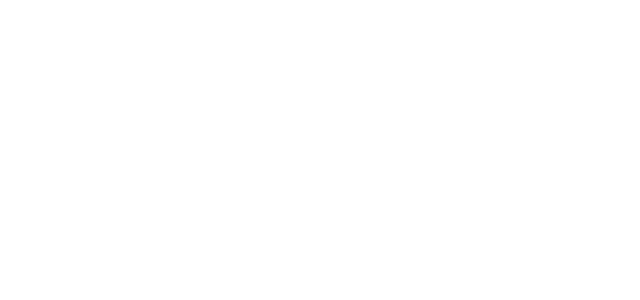
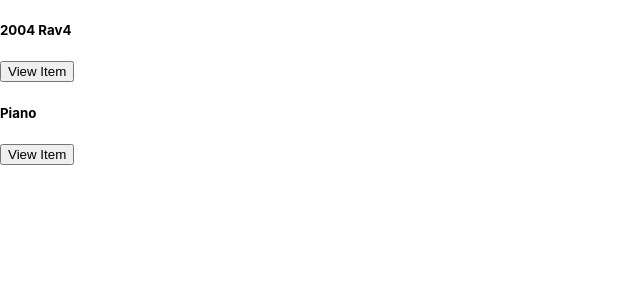
Before and after one commit to gb-webdev/Haunted-frontend, a React (Create React App) app in the folder haunted/: page /items in a window 1280 px wide. Shown: the top 300 px of the page, without its empty margins (0-640 px from the left). Built offline with nearby package versions, Linux system fonts and the light colour scheme.

Commit message:
added itemIndex page and edited app etc

```diff
--- a/haunted/public/index.html
+++ b/haunted/public/index.html
@@ -9,7 +9,6 @@
       name="description"
       content="Web site created using create-react-app"
     />
-    <link rel="apple-touch-icon" href="%PUBLIC_URL%/logo192.png" />
     <!--
       manifest.json provides metadata used when your web app is installed on a
       user's mobile device or desktop. See https://developers.google.com/web/fundamentals/web-app-manifest/
--- a/haunted/src/App.js
+++ b/haunted/src/App.js
@@ -5,7 +5,7 @@
 import Header from './components/Header.js'
 import SignUp from './pages/SignUp.js'
 import SignIn from './pages/SignIn.js'
-import Items from './pages/Items.js'
+import ItemIndex from './pages/ItemIndex.js'
 import ItemNew from './pages/ItemNew.js'
 import ProtectedIndex from './pages/ProtectedIndex.js'
 import './App.css'
@@ -33,7 +33,7 @@
       <div className="App-container">
         <Routes>
           <Route path='/' element={<Header />} />
-          <Route path='/items' element={<Items />} />
+          <Route path='/items' element={<ItemIndex items={items} />} />
           <Route path='/itemnew' element={<ItemNew createItem={createItem} currentUser={currentUser} />} />
           {currentUser && (
             <Route path="/myitems" element={<ProtectedIndex items={items} currentUser={currentUser} />} />
--- a/haunted/src/pages/ItemIndex.js
+++ b/haunted/src/pages/ItemIndex.js
@@ -1,10 +1,20 @@
 import React from 'react'
+import { NavLink } from 'react-router-dom'
 
 
-const ItemIndex = () => {
+const ItemIndex = ({ items }) => {
     return (
         <div className='index-container'>
-
+            <div className='item-card'>
+                {items.map((item) => (
+                    <div className='card-content' key={(item.id)}>
+                        <h5 className='card-title'>{item.title}</h5>
+                        <NavLink to={`/items/${item.id}`}>
+                        <button>View Item</button>
+                        </NavLink>
+                    </div>
+                ))}
+            </div>
         </div>
     )
 }
--- a/haunted/src/pages/Items.js
+++ /dev/null
@@ -1,11 +0,0 @@
-import React from 'react'
-
-const Items = () => {
-    return (
-        <div className='items-container'>
-
-        </div>
-    )
-}
-
-export default Items
--- a/haunted/src/pages/SignIn.js
+++ b/haunted/src/pages/SignIn.js
@@ -1,5 +1,5 @@
 import React, { useRef } from 'react'
-import { useNavigate } from 'react-router-dom'
+import { useNavigate, Link } from 'react-router-dom'
 import './SignIn.css'
 
 const SignIn = ({ login }) => {
@@ -27,7 +27,7 @@
                 <input type='email' name='email' placeholder='Enter Email...' />
                 <input type='text' name='password' placeholder='Enter Password' />
                 <input className='submit-button' type='submit' value='Submit' />
-                <h5>New to Haunted?<a className='signup-link' href='/sugnup'>Sign Up Here!</a></h5>
+                <h5>New to Haunted?<Link className='signup-link' to='/sugnup'>Sign Up Here!</Link></h5>
             </form>
         </div>
     )
--- a/haunted/src/pages/SignUp.js
+++ b/haunted/src/pages/SignUp.js
@@ -1,5 +1,5 @@
 import React, { useRef } from 'react'
-import { useNavigate } from 'react-router-dom'
+import { useNavigate, Link } from 'react-router-dom'
 import './SignUp.css'
 
 const SignUp = ({ SignUp }) => {
@@ -32,7 +32,7 @@
                 <input type='text' name='password_confirmation' placeholder='confirm password'/>
                 <input type='submit' value='Submit' className='submit-button'/>
                 <span>Already Have an Account?
-                <a href='/login'className='login'>Log In!</a></span>
+                <Link to='/login'className='login'>Log In!</Link></span>
             </form>
         </div>
     )
```
Also changed, not shown: haunted/public/manifest.json, haunted/src/pages/Items.css (deleted).
